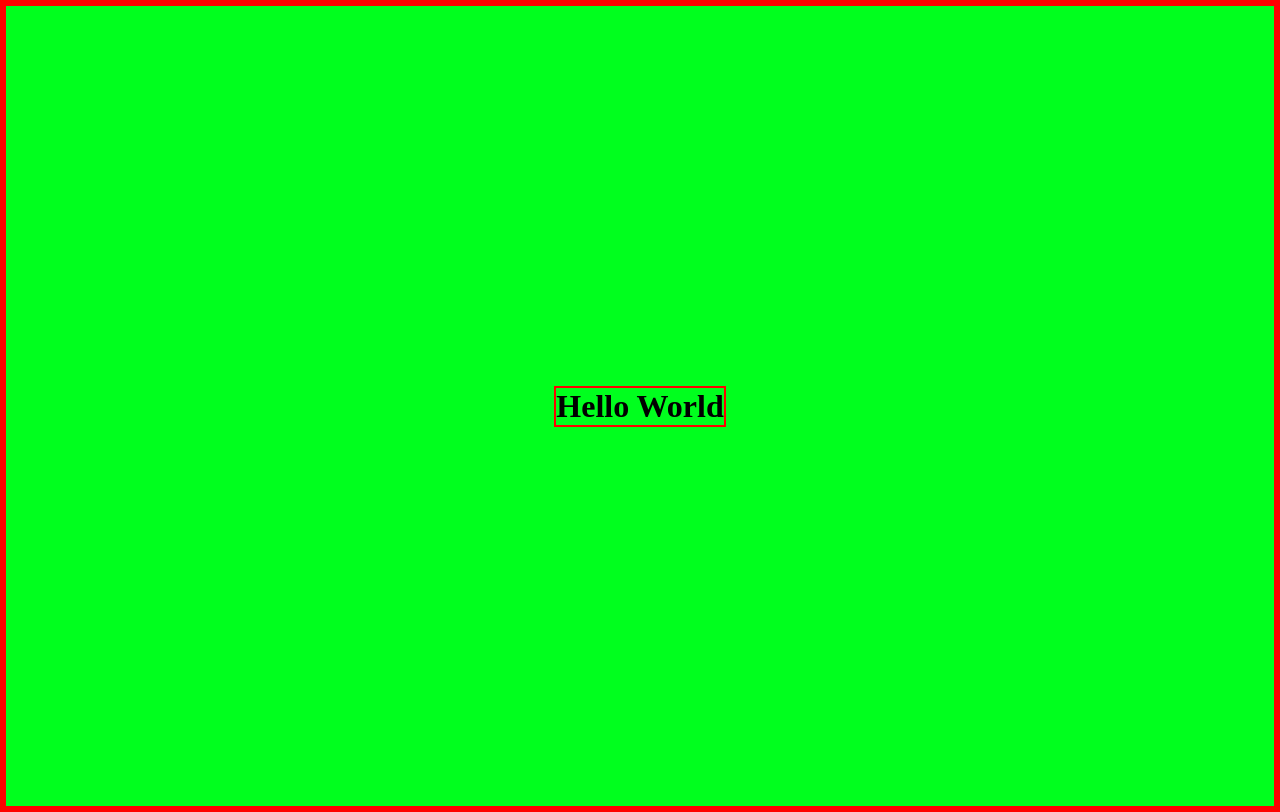
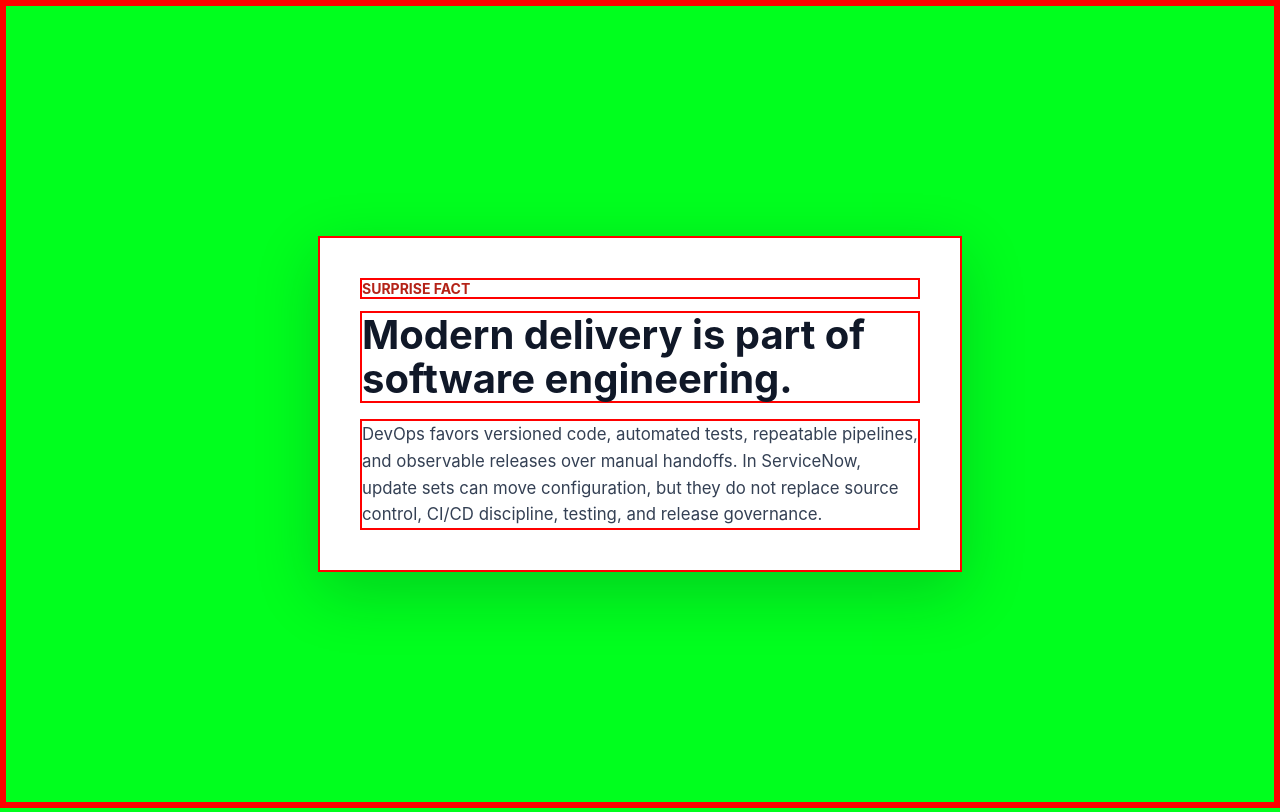
Before and after one commit to shubham-250320/my-website, a plain HTML site: page index.html in a window 1280 px wide. Drawn offline with Linux system fonts and the light colour scheme.

Commit message:
Addinf new widget

```diff
--- a/index.html
+++ b/index.html
@@ -7,6 +7,17 @@
     <link rel="stylesheet" href="styles.css" />
   </head>
   <body>
-    <div class="page"><h1>Hello World</h1></div>
+    <main class="page">
+      <article class="fact-widget" aria-labelledby="fact-title">
+        <p class="fact-widget__label">Surprise fact</p>
+        <h1 id="fact-title">Modern delivery is part of software engineering.</h1>
+        <p>
+          DevOps favors versioned code, automated tests, repeatable pipelines,
+          and observable releases over manual handoffs. In ServiceNow, update
+          sets can move configuration, but they do not replace source control,
+          CI/CD discipline, testing, and release governance.
+        </p>
+      </article>
+    </main>
   </body>
 </html>
--- a/styles.css
+++ b/styles.css
@@ -4,11 +4,46 @@
 body {
   margin: 0;
   background-color: rgb(0, 255, 30);
+  color: #101828;
+  font-family:
+    Inter, ui-sans-serif, system-ui, -apple-system, BlinkMacSystemFont, "Segoe UI",
+    sans-serif;
 }
 
 .page {
+  box-sizing: border-box;
   height: 100vh;
+  padding: 24px;
   display: flex;
   justify-content: center;
   align-items: center;
 }
+
+.fact-widget {
+  width: min(100%, 560px);
+  padding: clamp(24px, 4vw, 40px);
+  background: #ffffff;
+  box-shadow: 0 20px 60px rgba(16, 24, 40, 0.2);
+}
+
+.fact-widget__label {
+  margin: 0 0 12px;
+  color: #b42318;
+  font-size: 0.875rem;
+  font-weight: 700;
+  letter-spacing: 0;
+  text-transform: uppercase;
+}
+
+.fact-widget h1 {
+  margin: 0 0 16px;
+  font-size: clamp(1.75rem, 4vw, 2.5rem);
+  line-height: 1.1;
+}
+
+.fact-widget p:last-child {
+  margin: 0;
+  color: #344054;
+  font-size: 1.05rem;
+  line-height: 1.6;
+}
```
